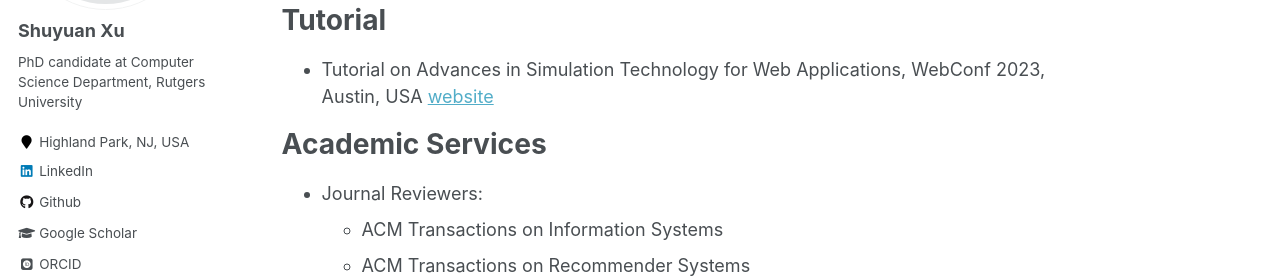
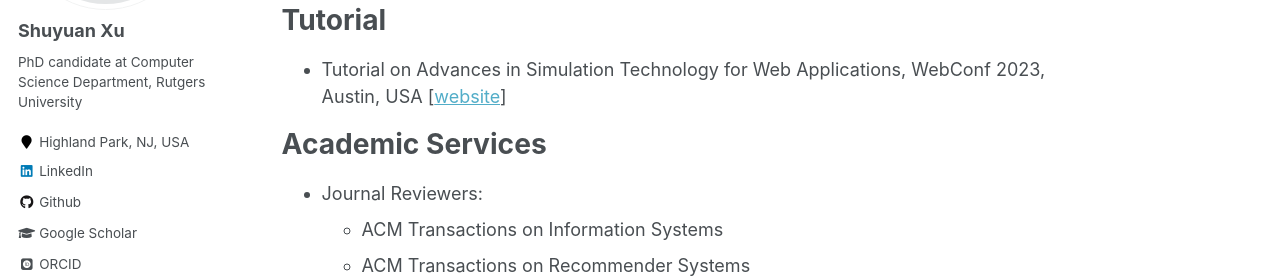
Before and after one commit to shuyuan-x/shuyuan-x.github.io, a Jekyll site: the page built from _pages/about.md, in a window 1280 px wide and 900 px high, scrolled down 478 px. Shown: the part 201-480 px from the top of the window. Built offline with Jekyll 4.4.1, drawn with Linux system fonts in a browser that asks for light colours; some web fonts are replaced.

```diff
--- a/_pages/about.md
+++ b/_pages/about.md
@@ -27,7 +27,7 @@ Education and Experience
 
 Tutorial
 ======
-- Tutorial on Advances in Simulation Technology for Web Applications, WebConf 2023, Austin, USA [website](https://foundation4recsys.github.io/Tutorial-WWW23/)
+- Tutorial on Advances in Simulation Technology for Web Applications, WebConf 2023, Austin, USA [[website](https://foundation4recsys.github.io/Tutorial-WWW23/)]
 
 
 Academic Services
```
